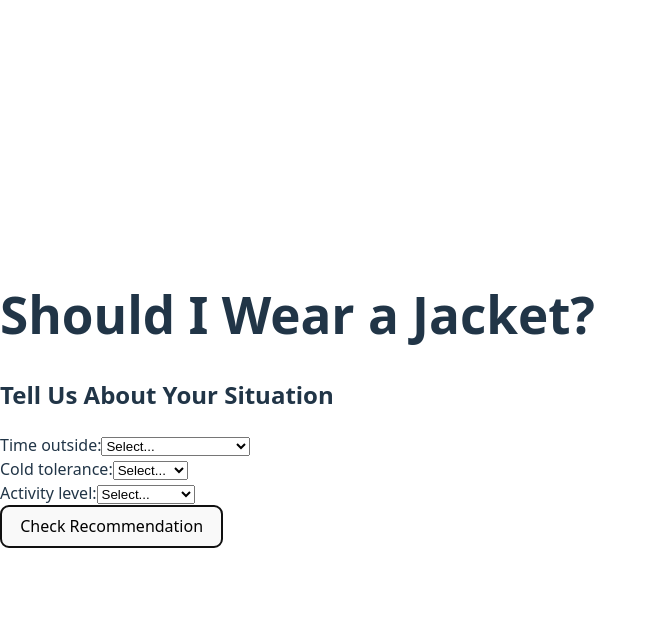
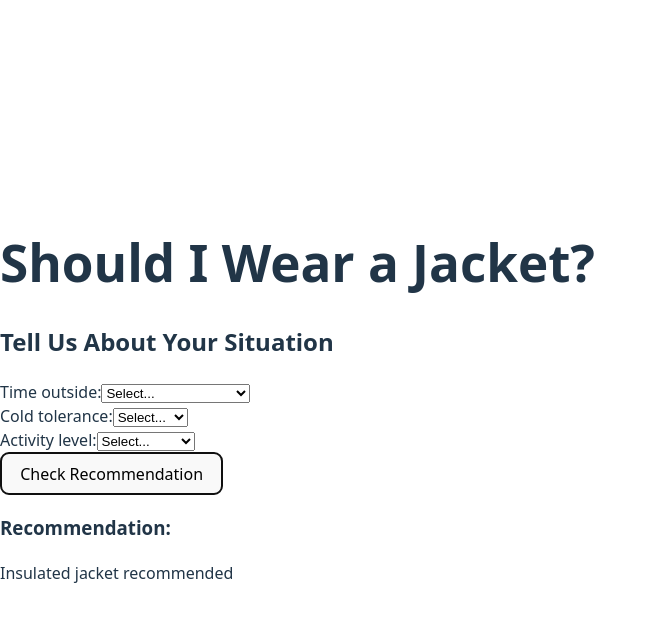
Before and after one commit to DanielBautista7799/jacket-checker, a React (Vite) app: page / in a window 1280 px wide. Both pictures are taken after a click on the button "Check Recommendation". Shown: the top 622 px of the page, without its empty margins (0-657 px from the left). Built offline with nearby package versions, Linux system fonts and the light colour scheme.

Commit message:
Added mock data and ran with outputs to ensure proper output

```diff
--- a/src/components/JacketForm.jsx
+++ b/src/components/JacketForm.jsx
@@ -1,16 +1,36 @@
 import { useState } from "react";
+import { calculateJacketScore } from "../utils/calculateJacketScore";
+import { mapScoreToRecommendation } from "../utils/mapScoreToRecommendation";
 
 function JacketForm() {
-  const [duration, setDuration] = useState("");
-  const [tolerance, setTolerance] = useState("");
-  const [activity, setActivity] = useState("");
+const [duration, setDuration] = useState("");
+const [tolerance, setTolerance] = useState("");
+const [activity, setActivity] = useState("");
+const [recommendation, setRecommendation] = useState("");
 
-  const handleSubmit = (e) => {
+const handleSubmit = (e) => {
     e.preventDefault();
 
-    console.log("Duration:", duration);
-    console.log("Tolerance:", tolerance);
-    console.log("Activity:", activity);
+    const mockWeather = {
+    feelsLike: 48,
+    windSpeed: 12,
+    rainChance: 40,
+    };
+
+    const score = calculateJacketScore({
+    feelsLike: mockWeather.feelsLike,
+    windSpeed: mockWeather.windSpeed,
+    rainChance: mockWeather.rainChance,
+    duration,
+    tolerance,
+    activity,
+    });
+
+    const result = mapScoreToRecommendation(score);
+    setRecommendation(result);
+
+    console.log("Score:", score);
+    console.log("Recommendation:", result);
 };
 
 return (
@@ -48,6 +68,13 @@ return (
     </div>
 
     <button type="submit">Check Recommendation</button>
+
+    {recommendation && (
+        <div>
+    <h3>Recommendation:</h3>
+        <p>{recommendation}</p>
+        </div>
+    )}
     </form>
 );
 }
```
